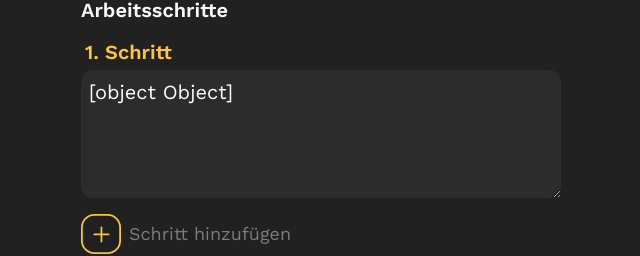
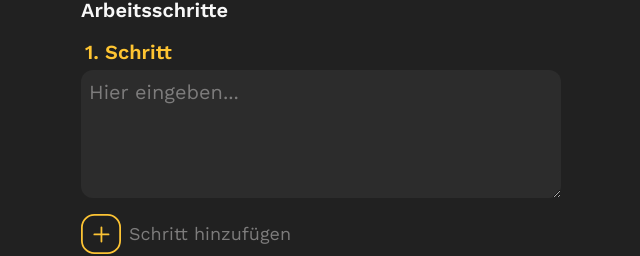
Before and after one commit to LucasOe/dishcovery, a SvelteKit app: page /new in a window 1280 px wide. Shown: the part 1158-1414 px from the top of the page, without its empty margins (319-959 px from the left). Built offline with nearby package versions, Linux system fonts and the light colour scheme; no server answers; the database is empty.

Commit message:
Fix recipe steps in new page

```diff
--- a/src/routes/(menu)/new/+page.svelte
+++ b/src/routes/(menu)/new/+page.svelte
@@ -247,7 +247,7 @@
 								>
 							{/if}
 						</div>
-						<textarea bind:value={step} placeholder="Hier eingeben..." class="input h-32" required />
+						<textarea bind:value={step.description} placeholder="Hier eingeben..." class="input h-32" required />
 					</div>
 				{/each}
 				<div class="flex items-center gap-2">
```
